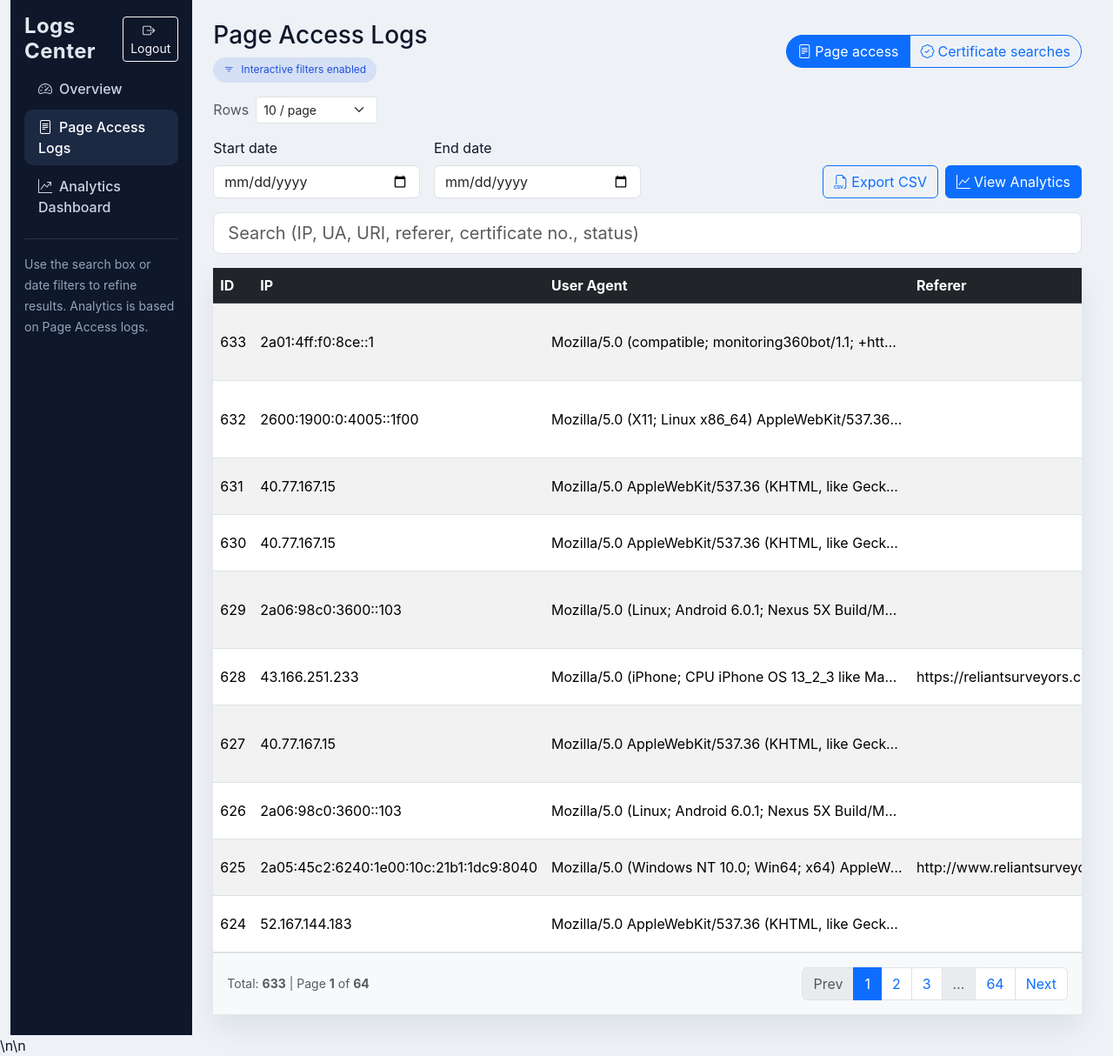
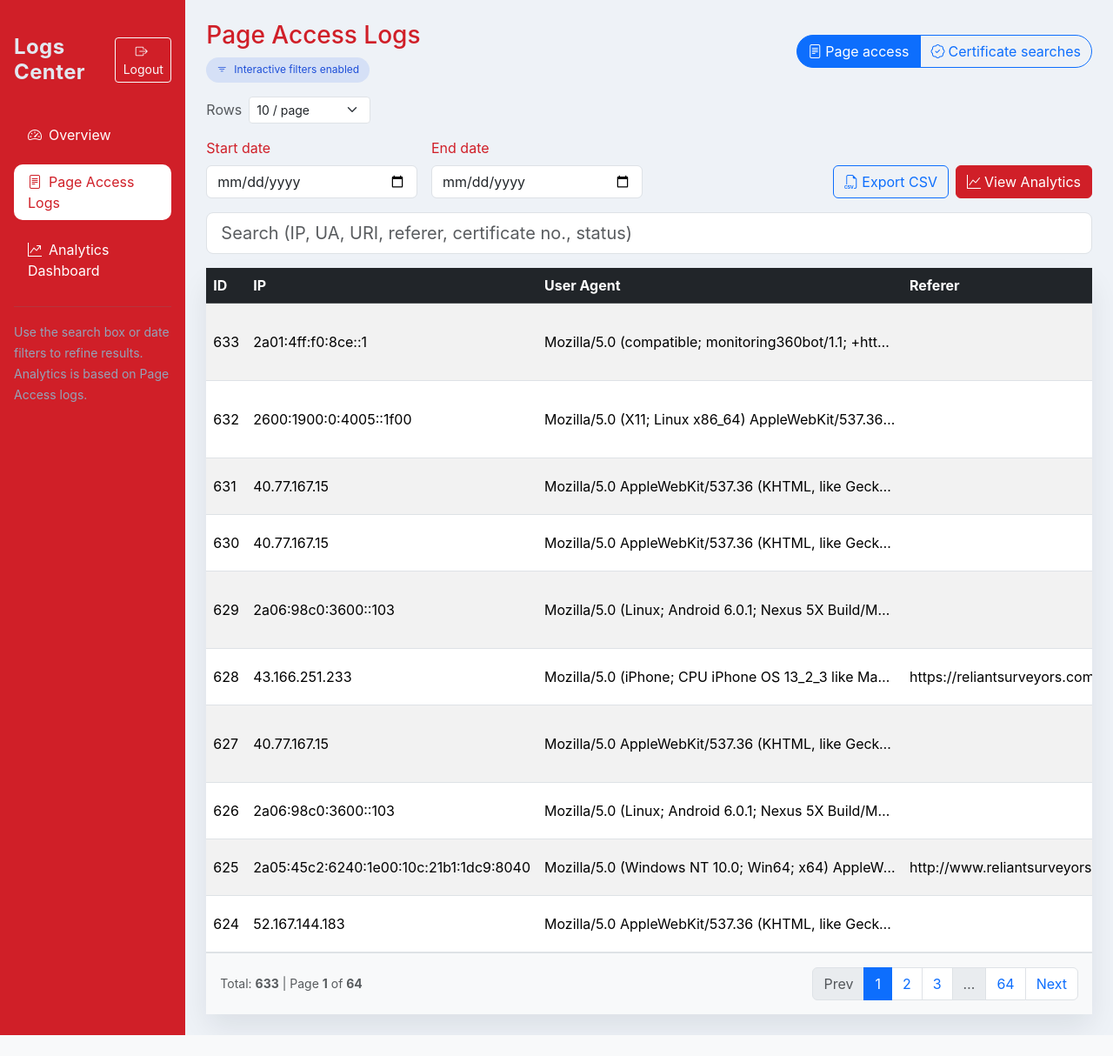
Before and after one commit to ddroy9090-ind/reliant_page_access, a PHP site: page /page_access_logs.php in a window 1280 px wide. Shown: the whole page at 87% size. After the commit the page ends 1190 px from the top, so only its background shows below. Run offline with PHP 8.4, Linux system fonts and the light colour scheme; the visitor is signed in with stand-in values (Sample User, id 1); data comes from the database, SQL or seed files in the repository.

Commit message:
style change

```diff
--- a/assets/css/style.css
+++ b/assets/css/style.css
@@ -1,16 +1,17 @@
 body {
   background: #eef2f7;
   font-family: 'Inter', system-ui, -apple-system, 'Segoe UI', sans-serif;
-  color: #0f172a;
+  color: #d01f28;
 }
 
 .layout {
   min-height: 100vh;
+  padding: 0;
 }
 
 .sidebar {
   min-height: 100vh;
-  background: #0f172a;
+  background: #d01f28;
   color: #cbd5e1;
 }
 
@@ -21,15 +22,17 @@ body {
 }
 
 .sidebar .nav-link {
-  color: #cbd5e1;
+  color: #fff;
   border-radius: 10px;
-  font-weight: 500;
+  font-weight: 400;
+  margin: 5px 0;
 }
 
 .sidebar .nav-link.active,
 .sidebar .nav-link:hover {
-  background: #1c2943;
-  color: #ffffff;
+  background: #fff;
+  color: #d01f28;
+  font-size: inherit;
 }
 
 .sidebar small {
@@ -135,7 +138,7 @@ body {
 }
 
 .login-body {
-  background: #0d1b2a;
+  background: #d01f28;
   min-height: 100vh;
   display: flex;
   align-items: center;
@@ -148,14 +151,34 @@ body {
 }
 
 .login-card {
-  background: #1b263b;
+  background: #fff;
   border-radius: 16px;
   padding: 32px;
   box-shadow: 0 20px 60px rgba(0, 0, 0, 0.35);
 }
 
+.login-card h3 {
+  color: #111;
+}
+
+.login-card form .form-label {
+  color: #111;
+}
+
+.login-card form input:focus {
+  box-shadow: none;
+  border-color: #d01f28;
+}
+
 .log-type-toggle .btn {
   border-radius: 999px;
+
+}
+
+button.btn.btn-primary{
+  background: #d01f28;
+  border-color: #d01f28;
+  color: #fff;
 }
 
 .stat-grid {
--- a/includes/render.php
+++ b/includes/render.php
@@ -34,7 +34,7 @@ function render_sidebar(string $active): void
   ];
 
   echo '<aside class="col-12 col-md-3 col-lg-2 sidebar p-3">';
-  echo '<div class="d-flex align-items-center justify-content-between mb-2">';
+  echo '<div class="d-flex align-items-center justify-content-between mb-2 py-4">';
   echo '<h4 class="brand mb-0">Logs Center</h4>';
   echo '<form method="post" class="mb-0">';
   echo '<input type="hidden" name="csrf" value="' . $csrf . '">';
@@ -64,7 +64,7 @@ function render_footer(bool $includeCharts = false): void
   if ($includeCharts) {
     echo '\n<script src="https://cdn.plot.ly/plotly-2.29.1.min.js"></script>';
   }
-  echo '\n</body>\n</html>';
+  echo '</body></html>';
 }
 
 function render_login_page(?string $error): void
```
